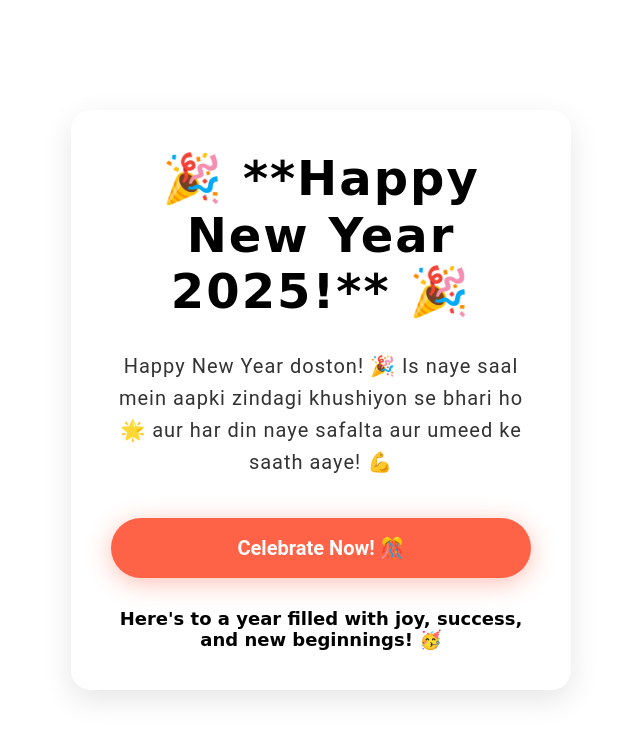
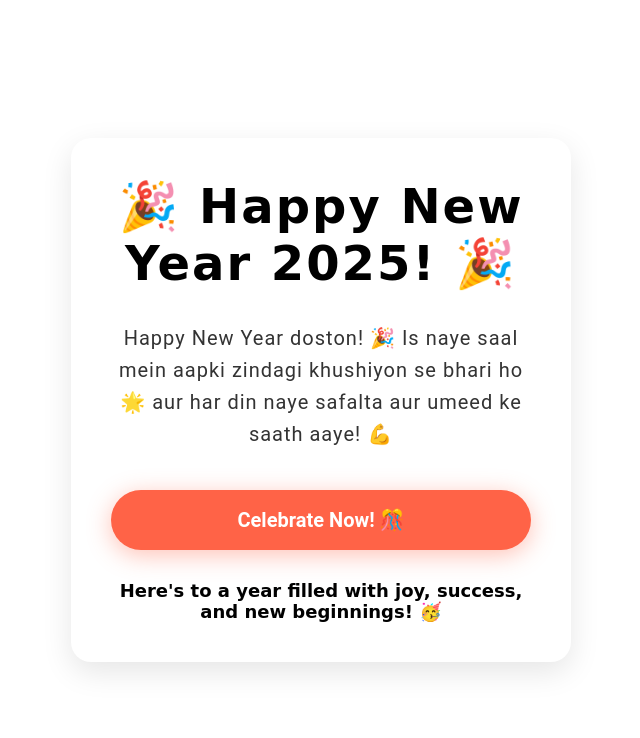
Before and after one commit to Mayur992001/H_N_Y, a plain HTML site: page index.html in a window 1280 px wide. Shown: the whole page, without its empty margins (319-959 px from the left). Drawn offline with Linux system fonts and the light colour scheme.

Commit message:
Update index.html

```diff
--- a/index.html
+++ b/index.html
@@ -11,7 +11,7 @@
 
     <div class="card">
         <div class="card-header">
-            🎉 **Happy New Year 2025!** 🎉
+            🎉 Happy New Year 2025! 🎉
         </div>
         <div class="card-body">
             <!-- Dynamic message will appear here -->
```
